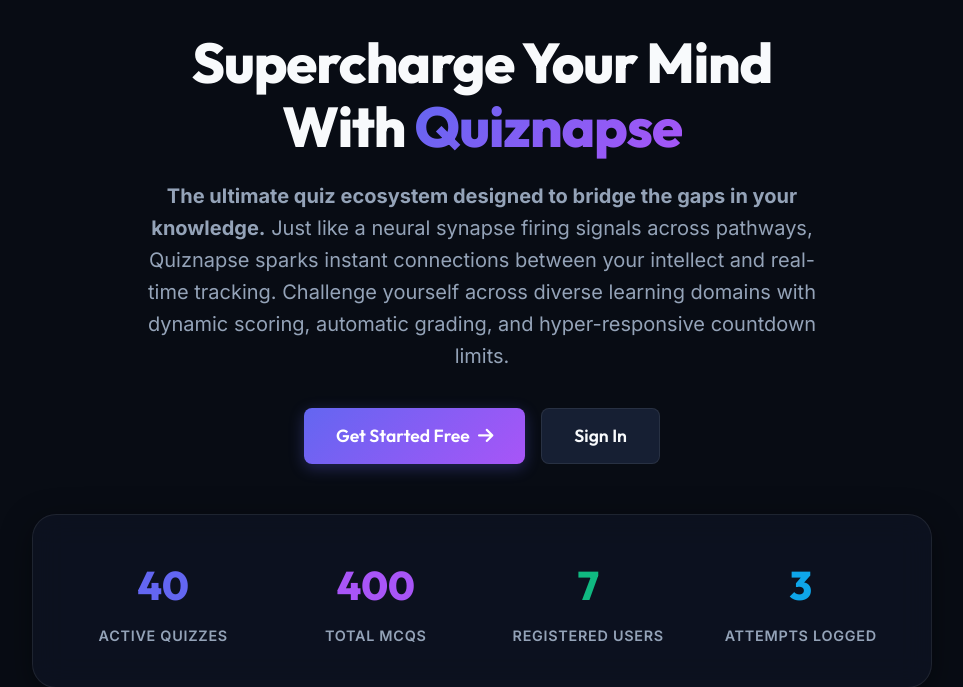
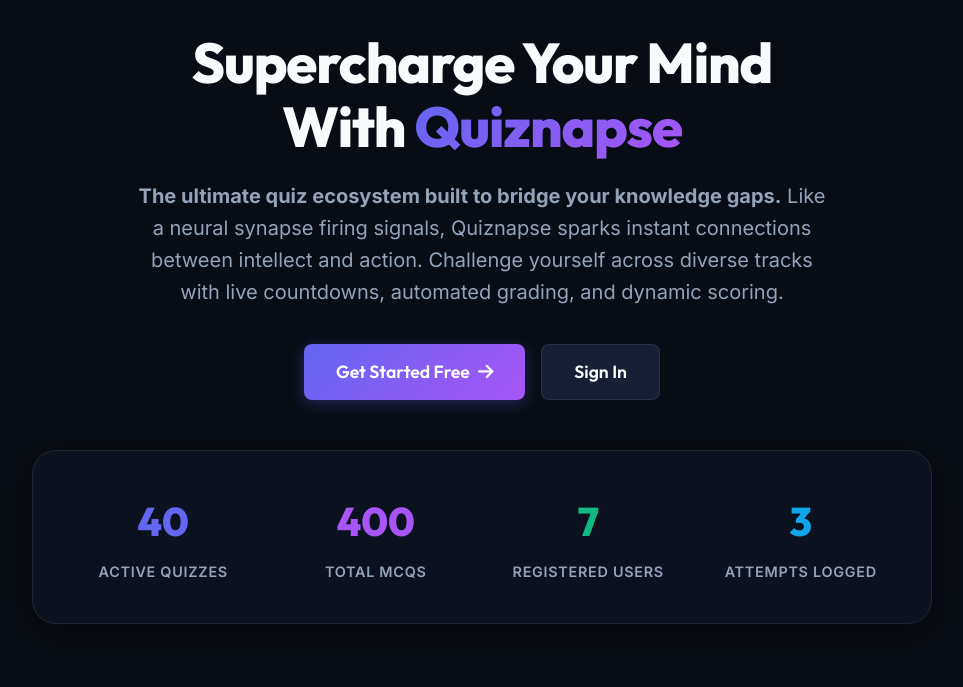
Before and after one commit to jibeshghosh/online-quiz-app, a Django app: page / in a window 1280 px wide. Shown: the part 199-886 px from the top of the page, without its empty margins (158-1121 px from the left). Run offline with Django 5.2, Linux system fonts and the light colour scheme; data comes from the database, SQL or seed files in the repository; some libraries are stand-ins or nearby versions.

Commit message:
Addded perfect hero description text

```diff
--- a/quizzes/templates/quizzes/landing.html
+++ b/quizzes/templates/quizzes/landing.html
@@ -13,7 +13,7 @@
             Supercharge Your Mind <br>With <span style="background: var(--accent-gradient); -webkit-background-clip: text; -webkit-text-fill-color: transparent;">Quiznapse</span>
         </h1>
         <p style="font-size: 1.25rem; color: var(--text-secondary); max-width: 700px; margin: 0 auto 36px auto; line-height: 1.6;">
-            <strong>The ultimate quiz ecosystem designed to bridge the gaps in your knowledge.</strong> Just like a neural synapse firing signals across pathways, Quiznapse sparks instant connections between your intellect and real-time tracking. Challenge yourself across diverse learning domains with dynamic scoring, automatic grading, and hyper-responsive countdown limits.
+            <strong>The ultimate quiz ecosystem built to bridge your knowledge gaps.</strong>   Like a neural synapse firing signals, Quiznapse sparks instant connections between intellect and action. Challenge yourself across diverse tracks with live countdowns, automated grading, and dynamic scoring.
         </p>
 
         <div style="display: flex; gap: 16px; justify-content: center; flex-wrap: wrap;">
```
